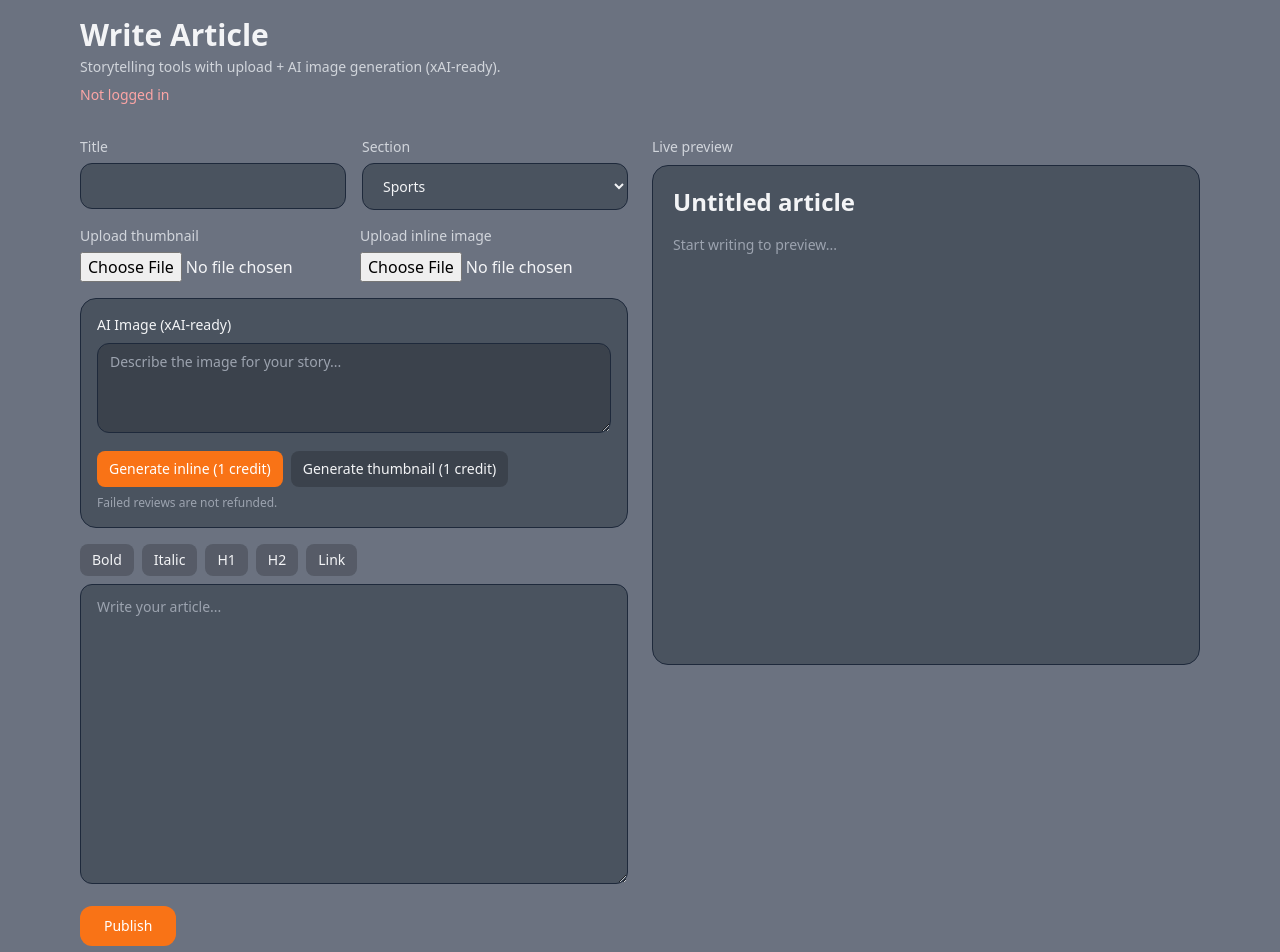
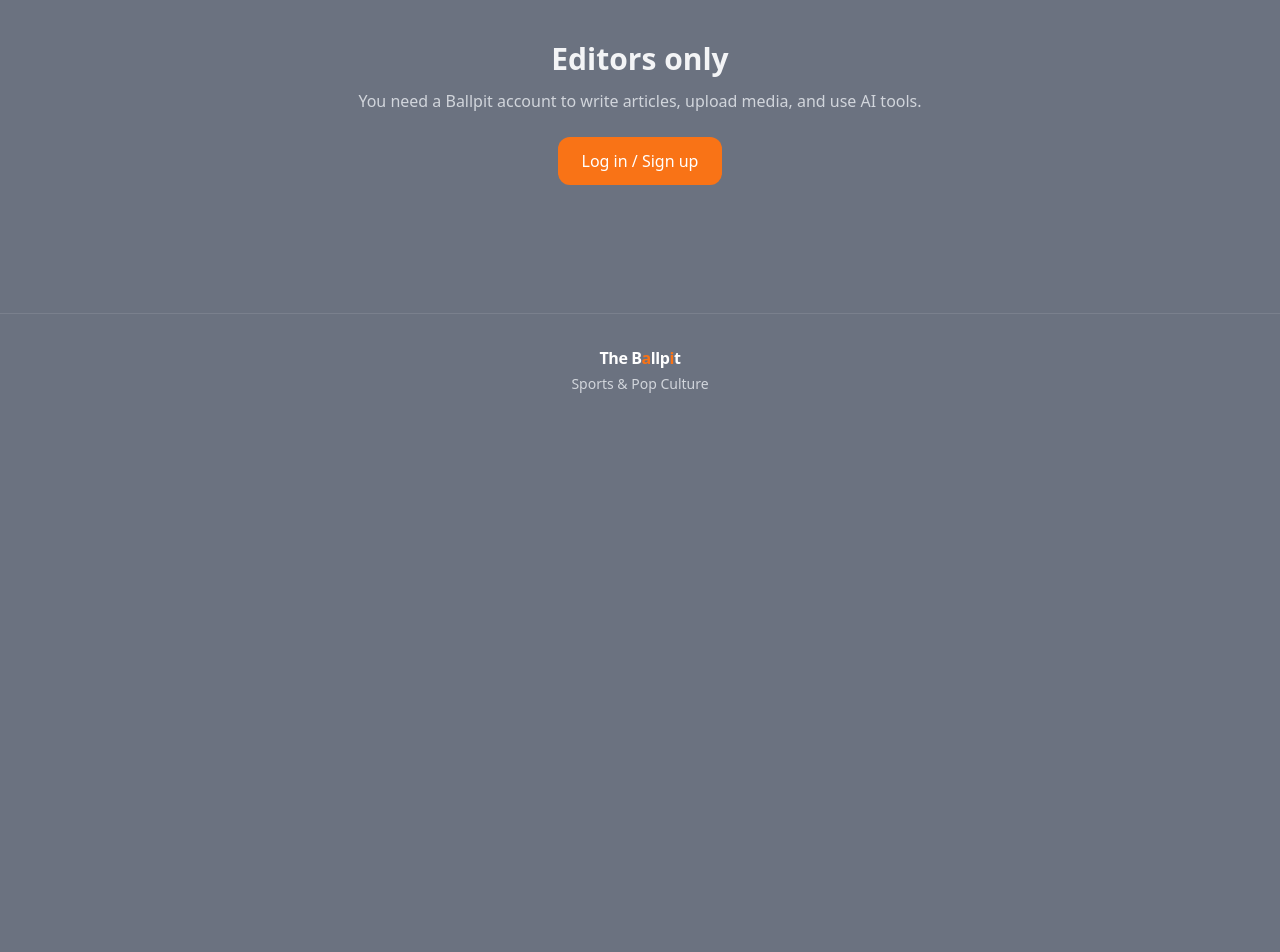
Before and after one commit to sheado44/-4, a Next.js app: page /editor in a window 1280 px wide. Shown: the part 80-1032 px from the top of the page. After the commit the page ends 800 px from the top, so only its background shows below. Built offline with nearby package versions, Linux system fonts and the light colour scheme.

Commit message:
Add auth loading state and improve user checks

```diff
--- a/src/app/editor/page.tsx
+++ b/src/app/editor/page.tsx
@@ -14,6 +14,7 @@ export default function EditorPage() {
   const [message, setMessage] = useState("");
   const [publishedId, setPublishedId] = useState<string | null>(null);
   const [loading, setLoading] = useState(false);
+  const [authLoading, setAuthLoading] = useState(true);
   const [uploading, setUploading] = useState(false);
   const [generating, setGenerating] = useState(false);
   const [aiCredits, setAiCredits] = useState(0);
@@ -28,6 +29,7 @@ export default function EditorPage() {
       setUserId(null);
       setLoggedInName(null);
       setAiCredits(0);
+      setAuthLoading(false);
       return;
     }
     setUserId(user.id);
@@ -40,6 +42,7 @@ export default function EditorPage() {
       .eq("id", user.id)
       .maybeSingle();
     setAiCredits(profile?.ai_credits ?? 0);
+    setAuthLoading(false);
   };
 
   useEffect(() => {
@@ -80,61 +83,47 @@ export default function EditorPage() {
   const spendAiCredit = async () => {
     if (!userId) return { ok: false, reason: "Log in first." };
     if (aiCredits < 1) return { ok: false, reason: "No AI credits left." };
-
     const next = aiCredits - 1;
     const { error } = await supabase
       .from("profiles")
       .update({ ai_credits: next, updated_at: new Date().toISOString() })
       .eq("id", userId);
     if (error) return { ok: false, reason: error.message };
-
     setAiCredits(next);
     return { ok: true, reason: "" };
   };
 
-  // Placeholder until xAI image API is connected
   const generateWithXAI = async (prompt: string) => {
-    // TODO: call xAI image endpoint here
-    // For now return a deterministic placeholder image service based on prompt
     const encoded = encodeURIComponent(prompt.slice(0, 40) || "ballpit");
     return {
       ok: true,
       url: `https://placehold.co/1024x768/1f2937/f97316/png?text=${encoded}`,
-      reviewed: false,
       reviewNote:
         "Placeholder image only. Connect xAI API for real generation. Failed reviews will not refund credits.",
     };
   };
 
   const reviewImage = async (prompt: string) => {
-    // Lightweight pre-filter before/after generation
     const banned = ["nude", "nsfw", "porn", "explicit", "gore"];
     const lower = prompt.toLowerCase();
     if (banned.some((w) => lower.includes(w))) {
       return {
         ok: false,
-        reason:
-          "Generation used 1 credit and did not pass review. No refund.",
+        reason: "Generation used 1 credit and did not pass review. No refund.",
       };
     }
-    // Future: real AI decency + relevance scoring
     return { ok: true, reason: "" };
   };
 
   const handleGenerateAiImage = async (target: "inline" | "thumbnail") => {
     setUploadStatus("");
-    if (!userId) {
-      setUploadStatus("Log in to generate AI images.");
-      return;
-    }
+    if (!userId) return;
     if (!aiPrompt.trim() || aiPrompt.trim().length < 8) {
       setUploadStatus("Write a clearer prompt (at least 8 characters).");
       return;
     }
 
     setGenerating(true);
-
-    // Spend first, no refund policy
     const spend = await spendAiCredit();
     if (!spend.ok) {
       setUploadStatus(spend.reason);
@@ -151,36 +140,19 @@ export default function EditorPage() {
 
     const result = await generateWithXAI(aiPrompt.trim());
     if (!result.ok || !result.url) {
-      setUploadStatus(
-        "Generation used 1 credit and failed. No refund."
-      );
+      setUploadStatus("Generation used 1 credit and failed. No refund.");
       setGenerating(false);
       return;
     }
 
     if (target === "thumbnail") {
       setThumbnailUrl(result.url);
-      setUploadStatus(
-        "AI thumbnail set (placeholder provider). 1 credit used. " + result.reviewNote
-      );
+      setUploadStatus(`AI thumbnail set. 1 credit used. ${result.reviewNote}`);
     } else {
       insertAtCursor(`\n![AI image](${result.url})\n`);
-      setUploadStatus(
-        "AI image inserted (placeholder provider). 1 credit used. " + result.reviewNote
-      );
+      setUploadStatus(`AI image inserted. 1 credit used. ${result.reviewNote}`);
     }
-
     setGenerating(false);
-  };
-
-  const mockAiReviewUpload = async (file: File) => {
-    if (!file.type.startsWith("image/")) {
-      return { ok: false, reason: "File must be an image." };
-    }
-    if (file.size > 5 * 1024 * 1024) {
-      return { ok: false, reason: "Image must be under 5MB." };
-    }
-    return { ok: true, reason: "" };
   };
 
   const handleFileUpload = async (
@@ -189,20 +161,18 @@ export default function EditorPage() {
   ) => {
     setUploadStatus("");
     const file = e.target.files?.[0];
-    if (!file) return;
-    if (!userId) {
-      setUploadStatus("Log in to upload images.");
+    if (!file || !userId) return;
+
+    if (!file.type.startsWith("image/")) {
+      setUploadStatus("File must be an image.");
+      return;
+    }
+    if (file.size > 5 * 1024 * 1024) {
+      setUploadStatus("Image must be under 5MB.");
       return;
     }
 
     setUploading(true);
-    const review = await mockAiReviewUpload(file);
-    if (!review.ok) {
-      setUploadStatus(review.reason);
-      setUploading(false);
-      return;
-    }
-
     const ext = file.name.split(".").pop() || "jpg";
     const path = `${userId}/${Date.now()}.${ext}`;
     const { error: uploadError } = await supabase.storage
@@ -259,9 +229,7 @@ export default function EditorPage() {
     setPublishedId(null);
     setLoading(true);
     try {
-      const { data: sessionData } = await supabase.auth.getSession();
-      const user = sessionData.session?.user;
-      if (!user) {
+      if (!userId) {
         setMessage("You are not logged in.");
         setLoading(false);
         return;
@@ -272,10 +240,7 @@ export default function EditorPage() {
         return;
       }
 
-      const authorName =
-        user.user_metadata?.display_name ||
-        user.email?.split("@")[0] ||
-        "Anonymous";
+      const authorName = loggedInName || "Anonymous";
       const finalBody = thumbnailUrl.trim()
         ? `![thumbnail](${thumbnailUrl.trim()})\n\n${body.trim()}`
         : body.trim();
@@ -283,7 +248,7 @@ export default function EditorPage() {
       const { data, error } = await supabase
         .from("articles")
         .insert({
-          user_id: user.id,
+          user_id: userId,
           title: title.trim(),
           section,
           body: finalBody,
@@ -297,7 +262,7 @@ export default function EditorPage() {
       } else {
         const reward = section === "Satire" ? 5 : 50;
         await awardPoints(
-          user.id,
+          userId,
           reward,
           section === "Satire" ? "Published satire article" : "Published real article",
           data.id
@@ -333,22 +298,39 @@ export default function EditorPage() {
     )
     .replace(/\n/g, "<br />");
 
+  if (authLoading) {
+    return (
+      <main className="max-w-3xl mx-auto px-4 py-10">
+        <p className="text-gray-300">Checking account...</p>
+      </main>
+    );
+  }
+
+  if (!userId) {
+    return (
+      <main className="max-w-3xl mx-auto px-4 py-16 text-center">
+        <h1 className="text-3xl font-bold mb-3">Editors only</h1>
+        <p className="text-gray-300 mb-6">
+          You need a Ballpit account to write articles, upload media, and use AI tools.
+        </p>
+        <Link
+          href="/login"
+          className="inline-block px-6 py-3 rounded-xl bg-forge-accent text-white font-medium"
+        >
+          Log in / Sign up
+        </Link>
+      </main>
+    );
+  }
+
   return (
     <main className="max-w-6xl mx-auto px-4 py-10">
       <div className="mb-8">
         <h1 className="text-2xl md:text-3xl font-bold mb-1">Write Article</h1>
         <p className="text-gray-300 text-sm">
-          Storytelling tools with upload + AI image generation (xAI-ready).
+          Account tools only. AI credits: <span className="text-white font-medium">{aiCredits}</span>
         </p>
-        <p className="text-sm mt-2">
-          {loggedInName ? (
-            <span className="text-green-300">
-              Logged in as {loggedInName} · AI credits: {aiCredits}
-            </span>
-          ) : (
-            <span className="text-red-300">Not logged in</span>
-          )}
-        </p>
+        <p className="text-sm mt-2 text-green-300">Logged in as {loggedInName}</p>
       </div>
 
       <div className="grid lg:grid-cols-2 gap-6">
@@ -413,13 +395,13 @@ export default function EditorPage() {
                 Generate thumbnail (1 credit)
               </button>
             </div>
-            <p className="text-xs text-gray-400 mt-2">
-              Failed reviews are not refunded.
-            </p>
+            <p className="text-xs text-gray-400 mt-2">Failed reviews are not refunded.</p>
           </div>
 
           {(uploading || uploadStatus) && (
-            <p className="text-sm text-yellow-200 mb-3">{uploading ? "Uploading..." : uploadStatus}</p>
+            <p className="text-sm text-yellow-200 mb-3">
+              {uploading ? "Uploading..." : uploadStatus}
+            </p>
           )}
 
           <div className="mb-2 flex flex-wrap gap-2">
```
